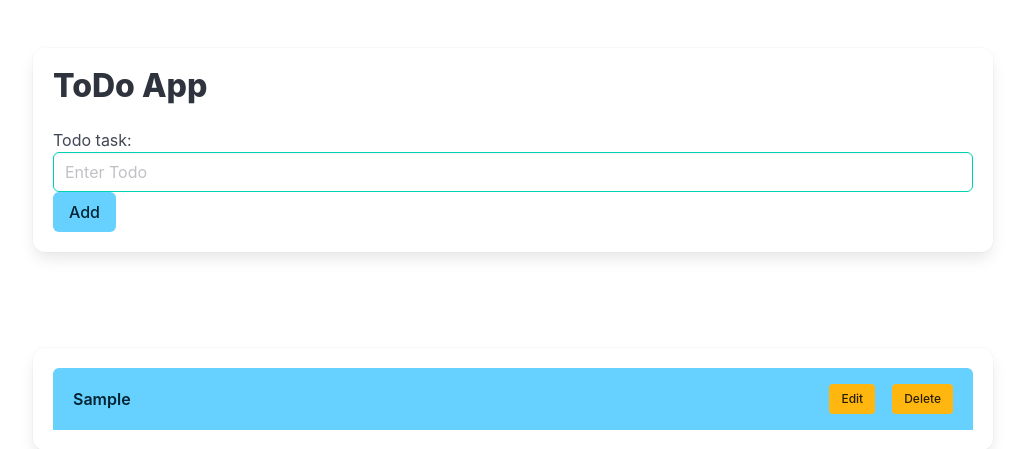
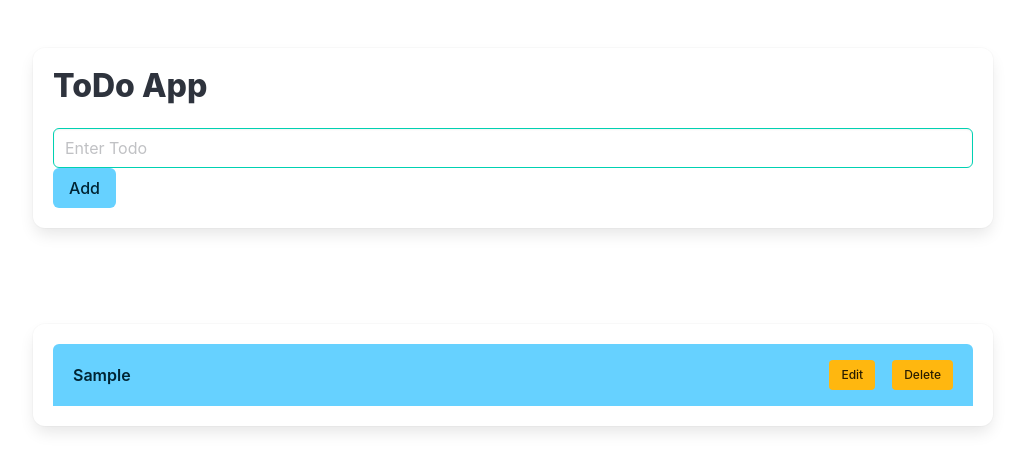
Before and after one commit to kiminzajnr/django_todo_app, a Django app: page / in a window 1280 px wide. Shown: the top 449 px of the page, without its empty margins (127-1152 px from the left). Run offline with Django 4.2, Linux system fonts and the light colour scheme; tables that the repository leaves empty hold one stand-in row (values such as "Sample post").

Commit message:
remove label

```diff
--- a/ToDo/templates/ToDo/index.html
+++ b/ToDo/templates/ToDo/index.html
@@ -10,6 +10,9 @@
             max-height: 400px;
             overflow-y: auto;
         }
+        label {
+            display: none;
+        }
     </style>
 </head>
 <body>
@@ -19,7 +22,7 @@
                 <h1 class="title">ToDo App</h1>
                 <form method="post">
                     {% csrf_token %}
-                    {{ form.as_table }}
+                    {{ form.as_p }}
                     <button class = "button is-info" type="submit">Add</button>
                 </form>
 
```
